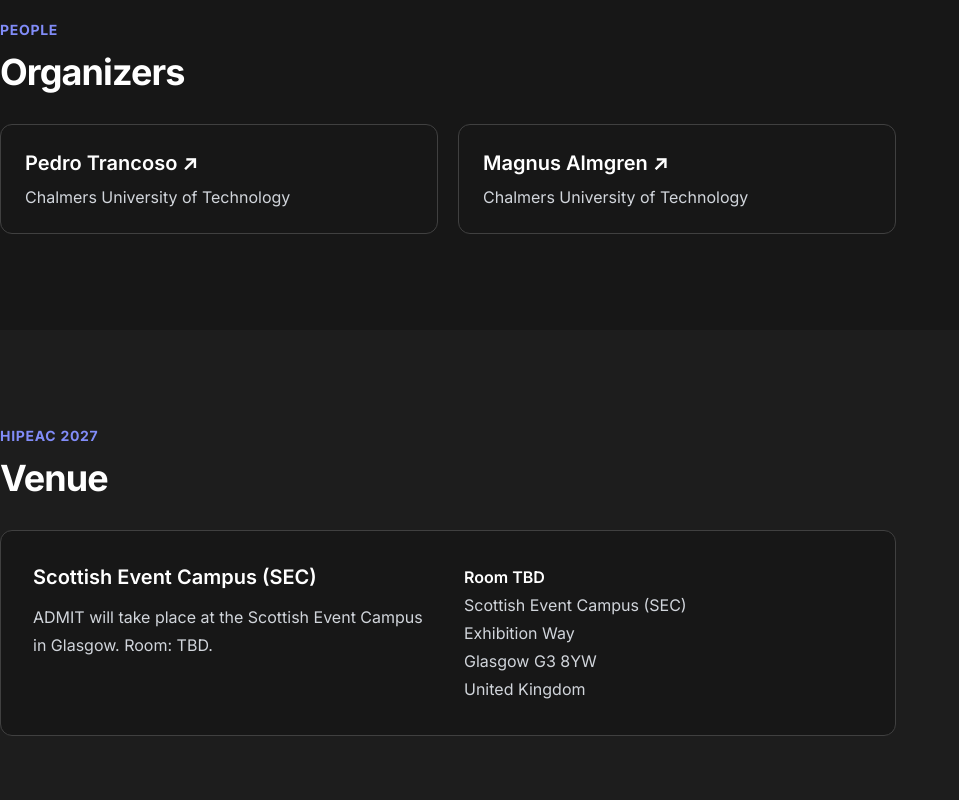
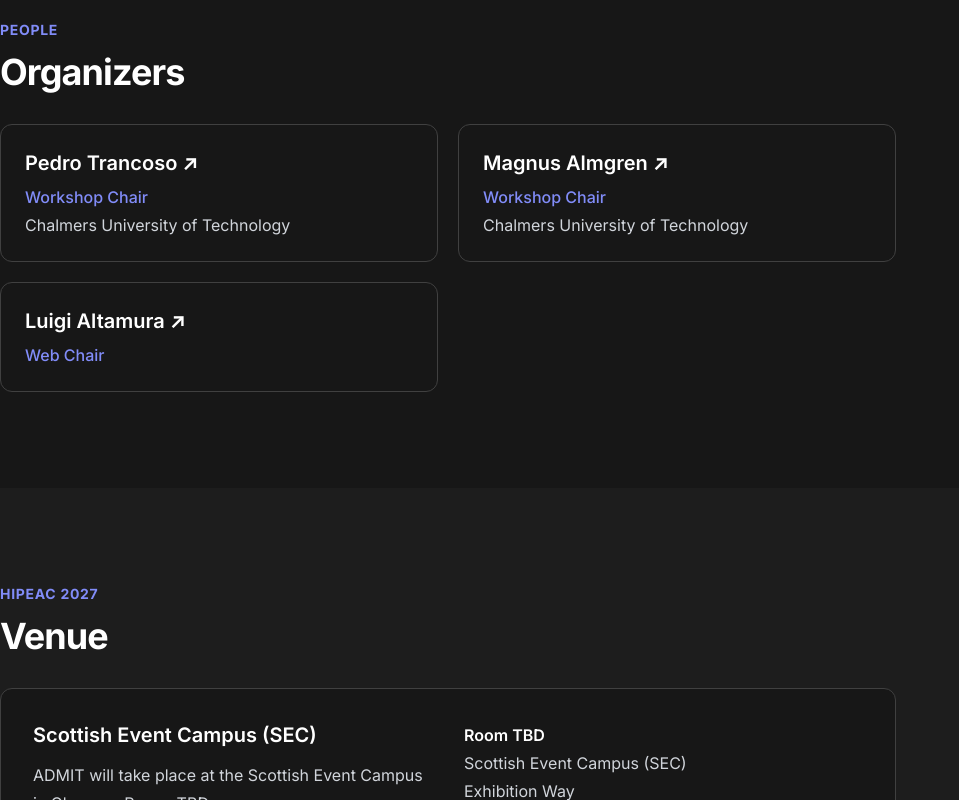
Before and after one commit to ADMIT-Workshop/admit-workshop.github.io, a Next.js app: page / in a window 1280 px wide. Shown: the part 3080-3880 px from the top of the page, without its empty margins (0-959 px from the left). Built offline with nearby package versions, Linux system fonts and the light colour scheme.

Commit message:
add web chair

```diff
--- a/src/components/Organizers.tsx
+++ b/src/components/Organizers.tsx
@@ -33,9 +33,14 @@
                   organizer.name
                 )}
               </h3>
-              <p className="mt-2 text-gray-600 dark:text-gray-300">
-                {organizer.affiliation}
+              <p className="mt-2 font-medium text-indigo-600 dark:text-indigo-400">
+                {organizer.role}
               </p>
+              {organizer.affiliation && (
+                <p className="mt-1 text-gray-600 dark:text-gray-300">
+                  {organizer.affiliation}
+                </p>
+              )}
             </article>
           ))}
         </div>
--- a/src/data/structured-data.ts
+++ b/src/data/structured-data.ts
@@ -65,10 +65,13 @@
           "@type": "Person",
           name: organizer.name,
           url: organizer.href,
-          affiliation: {
-            "@type": "Organization",
-            name: organizer.affiliation,
-          },
+          jobTitle: organizer.role,
+          ...(organizer.affiliation && {
+            affiliation: {
+              "@type": "Organization",
+              name: organizer.affiliation,
+            },
+          }),
         })),
       }),
     },
--- a/src/data/workshop.ts
+++ b/src/data/workshop.ts
@@ -50,7 +50,8 @@
 
 export interface Organizer {
   name: string;
-  affiliation: string;
+  role: string;
+  affiliation?: string;
   href?: string;
 }
 
@@ -237,13 +238,20 @@
       items: [
         {
           name: "Pedro Trancoso",
+          role: "Workshop Chair",
           affiliation: "Chalmers University of Technology",
           href: "https://www.hipeac.net/~pedro/",
         },
         {
           name: "Magnus Almgren",
+          role: "Workshop Chair",
           affiliation: "Chalmers University of Technology",
           href: "https://www.hipeac.net/~magnus.almgren9/",
+        },
+        {
+          name: "Luigi Altamura",
+          role: "Web Chair",
+          href: "https://www.linkedin.com/in/luigi-altamura/",
         },
       ],
     },
```
